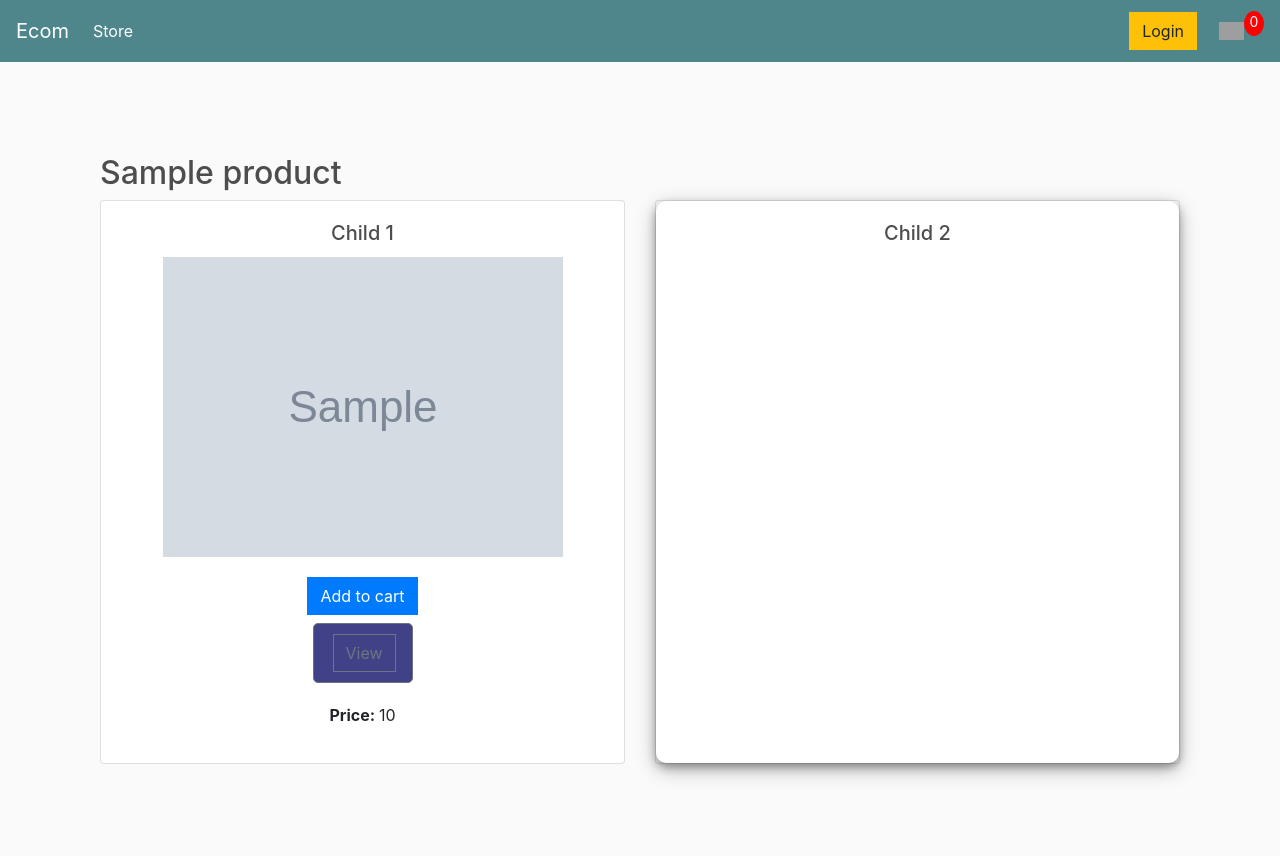
After one commit to hnk36/E-commerce-website, a Django app: template templates/product.html in a window 1280 px wide. The commit adds this page. Run offline with Django 3.2, Linux system fonts and the light colour scheme; the template is opened without the code that fills it: most values are stand-ins (such as "Sample title", 1, 10 or a date in 2020); grey boxes marked "Sample" are stand-in pictures; some libraries are stand-ins or nearby versions; grey boxes are pictures that could not be loaded.

Commit message:
add Ecommerce

```diff
--- /dev/null
+++ b/static/css/product.css
@@ -0,0 +1,118 @@
+/* static/css/styles.css */
+/* static/css/styles.css */
+/* static/css/styles.css */
+body {
+    background-color: #f0f0f0; /* Change the background color of the body */
+    margin: 0;
+    padding: 0;
+    box-sizing: border-box;
+}
+
+*,
+*::before,
+*::after {
+    box-sizing: inherit;
+}
+
+main {
+    max-width: 1500px;
+    margin: 0 auto;
+    padding: 20px;
+    min-height: calc(100vh - 200px); /* Ensure main content takes up the full height minus the footer height */
+}
+
+.root {
+    margin-left: -100px;
+    display: flex;
+    justify-content: space-around;
+    background-color: #f0f0f0;
+    padding: 20px;
+    width: 120%; /* Ensure root takes up the full width */
+    height: 600px;
+}
+
+.child {
+    width: 48%;
+    padding: 20px;
+    height: 100%;
+    background-color: rgba(165, 153, 84, 0.6); /* Set background color to yellow */
+    color: white;
+    display: flex;
+    flex-direction: column;
+    align-items: center;
+    justify-content: flex-start;
+    position: relative;
+}
+
+.child img {
+    max-width: 100%;
+    height: auto;
+    margin-bottom: 10px;
+}
+
+.child-box {
+    display: flex;
+    justify-content: center;
+    width: 100%;
+    margin-top: auto; /* Push the child-box to the bottom */
+}
+
+.btn {
+    background-color: #007bff;
+    color: black;
+
+    border: none;
+    padding: 10px 20px;
+    text-align: center;
+    text-decoration: none;
+    display: inline-block;
+    font-size: 16px;
+    margin: 4px 7px;
+    cursor: pointer;
+    border-radius: 5px;
+    transition: background-color 0.3s ease;
+}
+
+.btn:hover {
+    background-color: #0056b3;
+}
+#button1{
+    background-color: #414188;
+    border-radius: 5px;
+
+}
+#button1:hover{
+    background-color: #b6a936;
+     box-shadow: 0 4px 8px rgba(73, 64, 18, 0.3), /* Gold shadow */
+                0 6px 20px rgba(255, 215, 0, 0.3); /* Deeper gold shadow */
+}
+
+#button2{
+    background-color: #414188;
+    border-radius: 5px;
+    width:100px;
+}
+#button2:hover{
+    background-color: #c8912d;
+     box-shadow: 0 4px 8px rgba(255, 130, 0, 0.3), /* Orange shadow */
+                0 6px 20px rgba(255, 175, 0, 0.3); /* Deeper orange shadow */
+}
+#child_box{
+    background-color: white;
+    box-shadow: 0 4px 8px rgba(0, 0, 0, 0.3), /* First shadow layer */
+                0 6px 20px rgba(0, 0, 0, 0.3);
+    border-radius:10px;
+}
+#description{
+     background-color: white;
+    box-shadow: 0 4px 8px rgba(0, 0, 0, 0.3), /* First shadow layer */
+                0 6px 20px rgba(0, 0, 0, 0.3);
+    border-radius:10px;
+}
+#description:hover{
+    background-color: #f8f9fa;
+    box-shadow: 0 4px 8px rgba(255, 215, 0, 0.3), /* First shadow layer */
+                0 6px 20px rgba(255, 215, 0, 0.3), /* Second shadow layer */
+                0 8px 30px rgba(255, 215, 0, 0.2);
+    border-radius:10px;
+}
--- a/templates/main.html
+++ b/templates/main.html
@@ -1,14 +1,17 @@
 
-<!DOCTYPE html>
+<!DOCTYPE  html>
 {% load static %}
 <html>
 <head>
 	<title>Ecom</title>
 
 	<meta name="viewport" content="width=device-width, initial-scale=1, maximum-scale=1, minimum-scale=1" />
-
+    <link rel="stylesheet" href="{% static 'css/product.css' %}">
 	<link rel="stylesheet" href="https://stackpath.bootstrapcdn.com/bootstrap/4.4.1/css/bootstrap.min.css" integrity="sha384-Vkoo8x4CGsO3+Hhxv8T/Q5PaXtkKtu6ug5TOeNV6gBiFeWPGFN9MuhOf23Q9Ifjh" crossorigin="anonymous">
-
+     <link href="https://stackpath.bootstrapcdn.com/bootstrap/4.5.2/css/bootstrap.min.css" rel="stylesheet">
+    <script src="https://code.jquery.com/jquery-3.5.1.slim.min.js"></script>
+    <script src="https://cdn.jsdelivr.net/npm/@popperjs/core@2.9.2/dist/umd/popper.min.js"></script>
+    <script src="https://stackpath.bootstrapcdn.com/bootstrap/4.5.2/js/bootstrap.min.js"></script>
 	<link rel="stylesheet" type="text/css" href="{% static 'css/main.css' %}">
     <link rel="stylesheet" href="https://cdnjs.cloudflare.com/ajax/libs/font-awesome/5.15.4/css/all.min.css">
 
--- /dev/null
+++ b/templates/product.html
@@ -0,0 +1,43 @@
+{% extends "main.html" %}
+
+{% block title %}Product{% endblock %}
+
+{% block content %}
+    <main class="container my-5">
+        <h2>{{ product.name }}</h2>
+        <div class="row">
+            <div class="col-md-6 mb-4">
+                <div class="card h-100">
+                    <div class="card-body text-center d-flex flex-column justify-content-between">
+                        <div>
+                            <h5 class="card-title">Child 1</h5>
+                            <img src="{{ product.image.url }}" class="img-fluid mb-3" alt="Product Image" style="max-height: 400px;">
+                        </div>
+                        <div class="mt-auto">
+                            <!-- Corrected Add to Cart button -->
+                            <form method="post" action="{% url 'add_to_cart' product.id %}">
+                                {% csrf_token %}
+                                <input type="hidden" name="customer_id" value="{{ request.user.customer.id }}">
+                                <button type="submit" class="btn btn-primary">Add to cart</button>
+                            </form>
+                            <button type="button" class="btn btn-secondary" id="button2">
+                                <a class="btn btn-outline-secondary" href="#">View</a>
+                            </button>
+                        </div>
+                        <p class="mt-3"><strong>Price: </strong>{{ product.price }}</p>
+                    </div>
+                </div>
+            </div>
+            <div class="col-md-6 mb-4">
+                <div class="card h-100">
+                    <div class="card-body text-center d-flex flex-column justify-content-between" id="description">
+                        <div>
+                            <h5 class="card-title">Child 2</h5>
+                            <!-- Add content for Child 2 here -->
+                        </div>
+                    </div>
+                </div>
+            </div>
+        </div>
+    </main>
+{% endblock %}
--- a/templates/store.html
+++ b/templates/store.html
@@ -7,12 +7,12 @@
 {% if products %}
     {% for product in products %}
         <div class=col-lg-4>
-              <img class="thumbnail" src="{{ product.imageURL }}" >
+              <img class="thumbnail" src="{{ product.image}}" >
                <div class="box-element">
                    <h6><strong>{{ product.name }}</strong></h6>
                    <hr>
                    <button class="btn btn-outline-secondary add-btn">Add to cart</button>
-                   <a class="btn btn-outline-secondary " href="#">view</a>
+                   <a class="btn btn-outline-secondary " href="{% url 'product-detail' product.id %}">view</a>
                    <h4 style="display: inline-block; float: right">{{ product.price|floatformat:2 }}</h4>
                </div>
         </div>
```
Also changed, not shown: store/models.py (+10 -11 lines), store/serializers.py (+9 -0 lines), store/urls.py (+10 -1 lines), store/views.py (+103 -27 lines), 5 other files.
